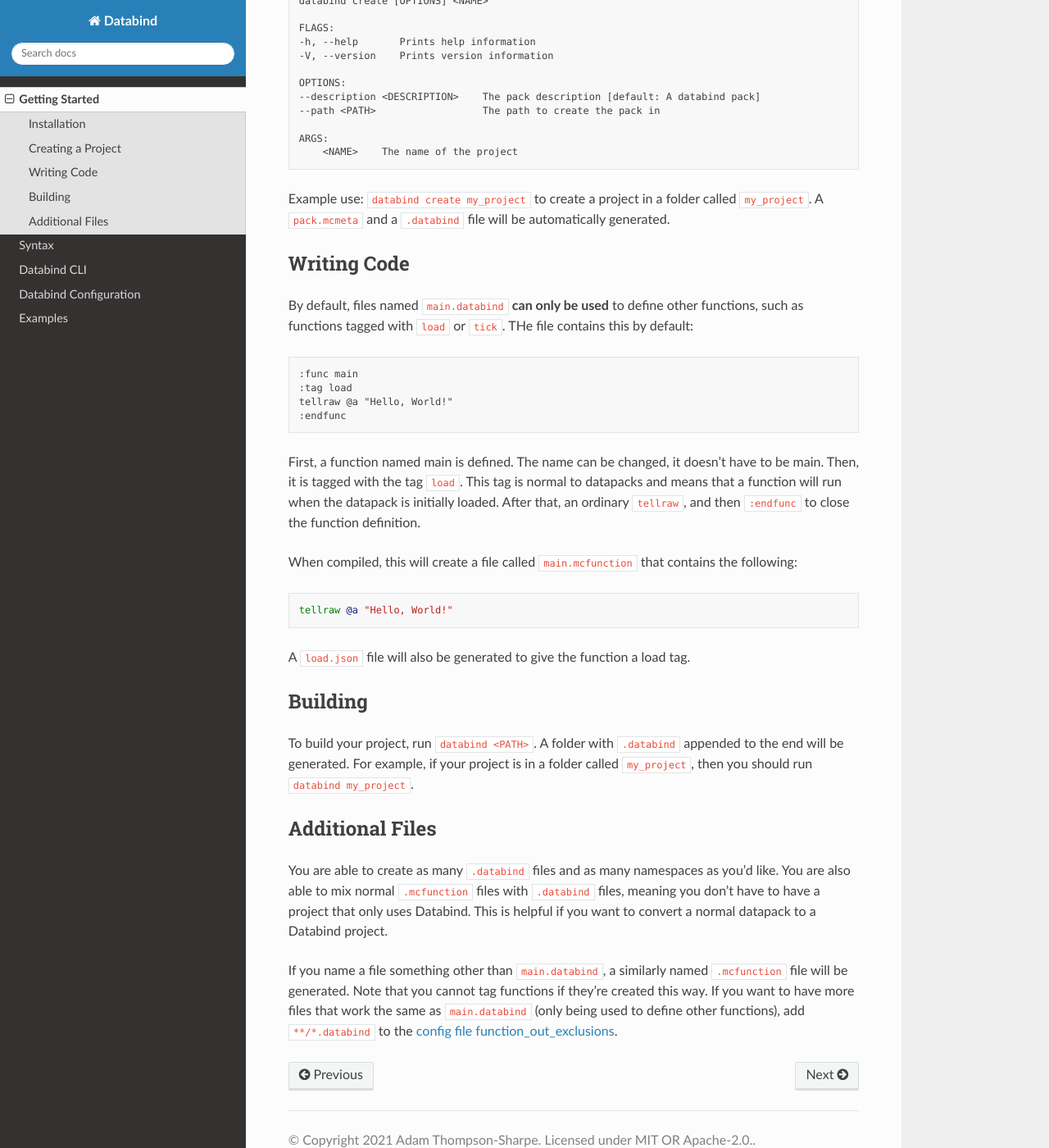
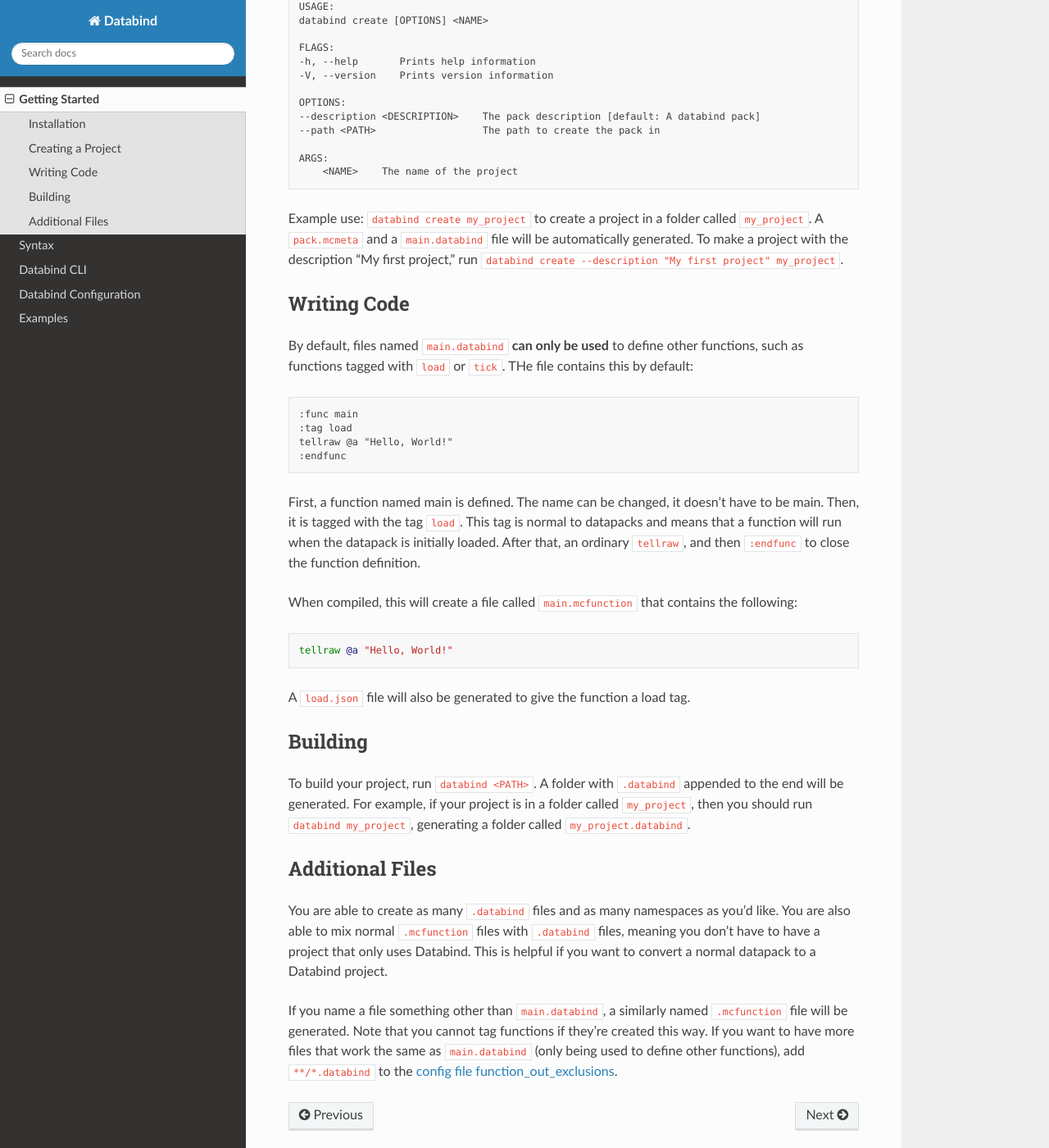
Before and after one commit to MysteryBlokHed/databind, a Sphinx documentation site: the page built from docs/getting_started.rst, in a window 1280 px wide and 1400 px high, scrolled down 480 px. Shown: the whole window at 82% size. Built offline with Sphinx 7.4.7 and the Read the Docs theme 2.0.0, drawn with Linux system fonts in a browser that asks for light colours; some of the changed text lies outside the part shown.

Commit message:
Update Getting Started

```diff
--- a/docs/getting_started.rst
+++ b/docs/getting_started.rst
@@ -33,8 +33,9 @@
        <NAME>    The name of the project
 
 Example use: ``databind create my_project`` to create a project in a folder
-called ``my_project``. A ``pack.mcmeta`` and a ``.databind`` file will be
-automatically generated.
+called ``my_project``. A ``pack.mcmeta`` and a ``main.databind`` file will be
+automatically generated. To make a project with the description "My first project,"
+run ``databind create --description "My first project" my_project``.
 
 Writing Code
 ------------
@@ -70,7 +71,8 @@
 
 To build your project, run ``databind <PATH>``. A folder with ``.databind``
 appended to the end will be generated. For example, if your project is
-in a folder called ``my_project``, then you should run ``databind my_project``.
+in a folder called ``my_project``, then you should run ``databind my_project``,
+generating a folder called ``my_project.databind``.
 
 Additional Files
 ----------------
```
Also changed, not shown: other parts of docs/getting_started.rst (+1 -1 lines).
